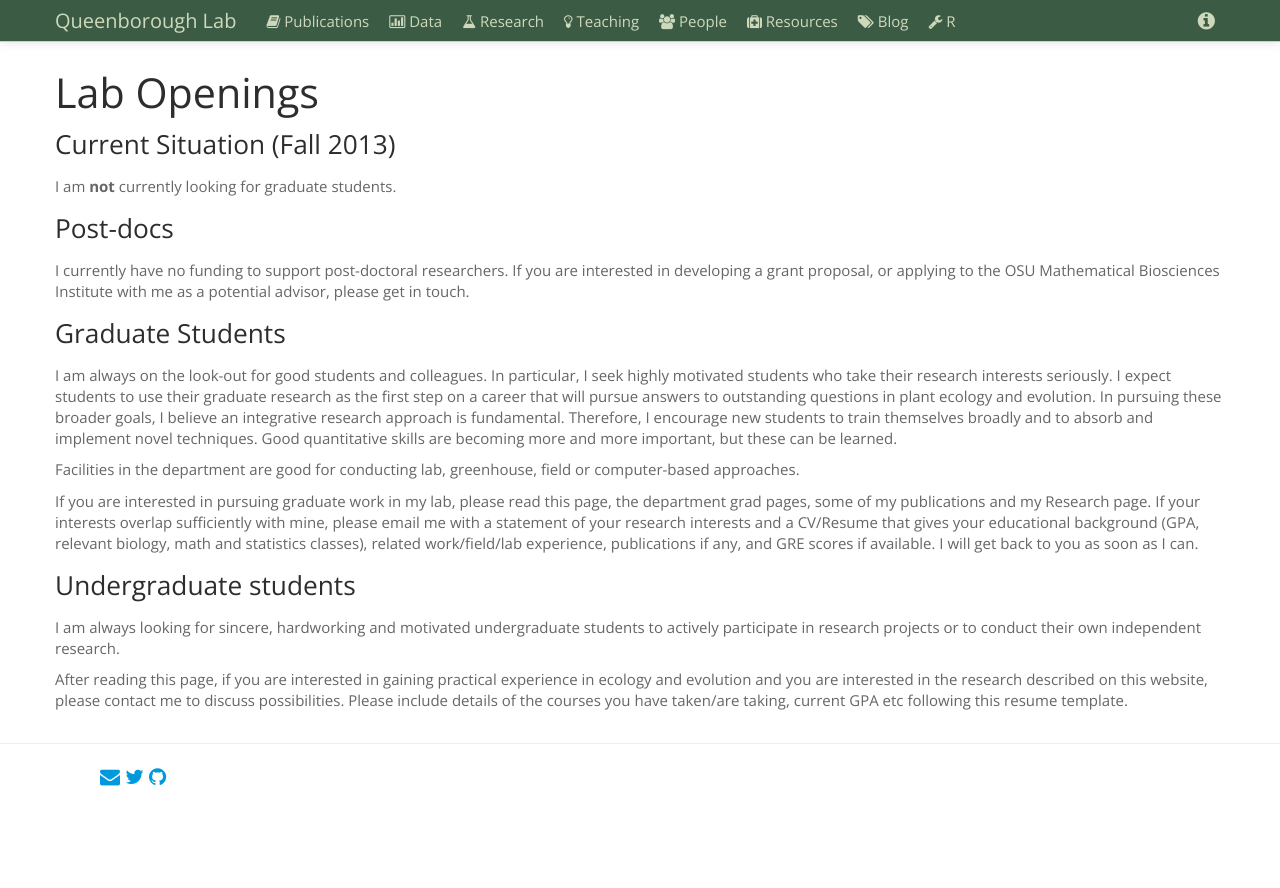
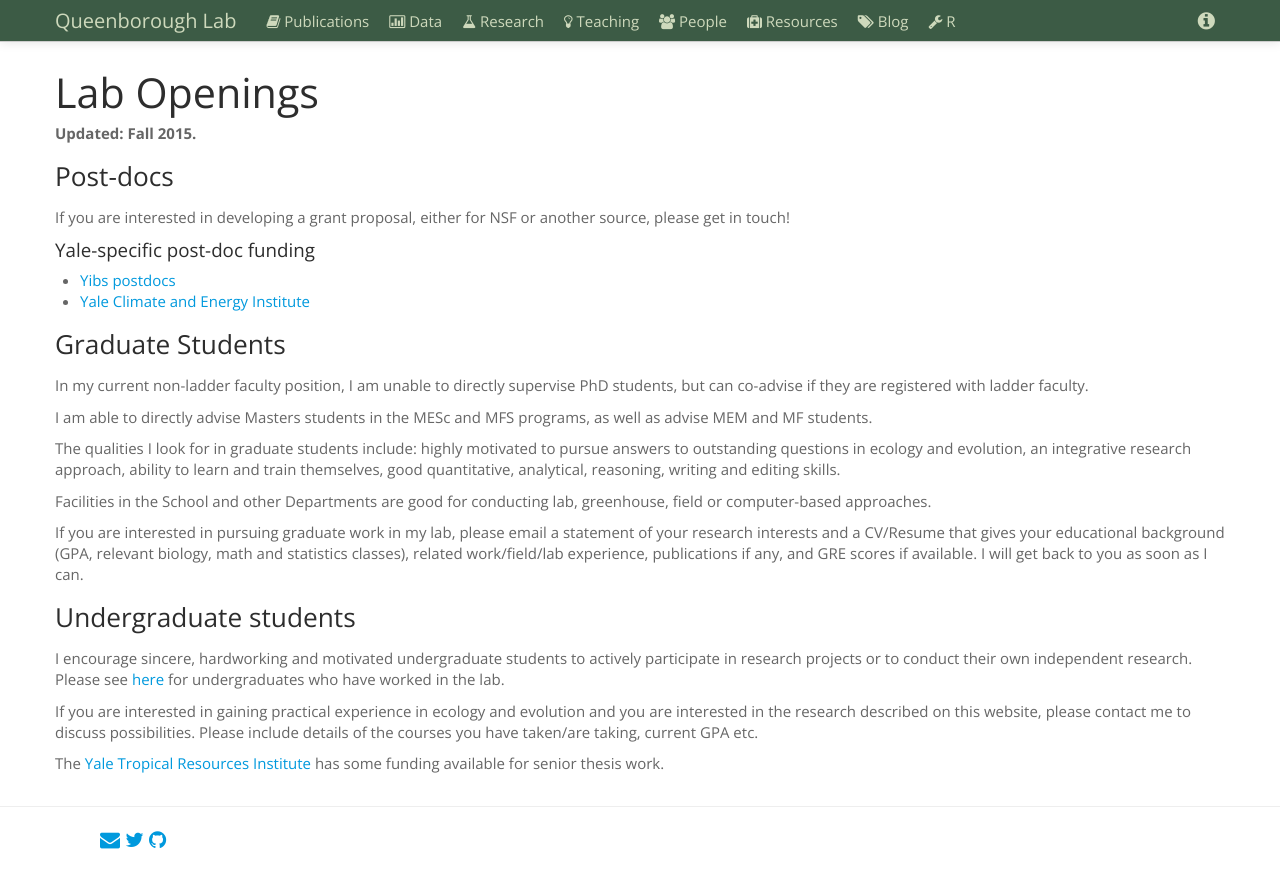
Before and after one commit to saq/saq.github.io, a Jekyll site: the page built from lab-openings.md, in a window 1280 px wide. Shown: the top 888 px of the page. Built offline with Jekyll 4.4.1, drawn with Linux system fonts in a browser that asks for light colours.

Commit message:
updated to Yale info

```diff
--- a/lab-openings.md
+++ b/lab-openings.md
@@ -6,24 +6,32 @@ title: Lab Openings
 
 # Lab Openings
 
-### Current Situation (Fall 2013)
-
-I am **not** currently looking for graduate students.
-
+**Updated: Fall 2015.**
 
 ### Post-docs
-I currently have no funding to support post-doctoral researchers. If you are interested in developing a grant proposal, or applying to the OSU Mathematical Biosciences Institute with me as a potential advisor, please get in touch.
+If you are interested in developing a grant proposal, either for NSF or another source, please get in touch!
+
+#### Yale-specific post-doc funding
+
+ - [Yibs postdocs](http://yibs.yale.edu/scholar-programs/donnelley-and-yibs-postdoctoral-environmental-fellows/gaylord-donnelley)
+ - [Yale Climate and Energy Institute](http://climate.yale.edu/grants-fellowships/postdoctoral-fellowships)
 
 
 ### Graduate Students
-I am always on the look-out for good students and colleagues. In particular, I seek highly motivated students who take their research interests seriously. I expect students to use their graduate research as the first step on a career that will pursue answers to outstanding questions in plant ecology and evolution. In pursuing these broader goals, I believe an integrative research approach is fundamental. Therefore, I encourage new students to train themselves broadly and to absorb and implement novel techniques. Good quantitative skills are becoming more and more important, but these can be learned.
+In my current non-ladder faculty position, I am unable to directly supervise PhD students, but can co-advise if they are registered with ladder faculty.
 
-Facilities in the department are good for conducting lab, greenhouse, field or computer-based approaches.
+I am able to directly advise Masters students in the MESc and MFS programs, as well as advise MEM and MF students.
 
-If you are interested in pursuing graduate work in my lab, please read this page, the department grad pages, some of my publications and my Research page. If your interests overlap sufficiently with mine, please email me with a statement of your research interests and a CV/Resume that gives your educational background (GPA, relevant biology, math and statistics classes), related work/field/lab experience, publications if any, and GRE scores if available. I will get back to you as soon as I can.
+The qualities I look for in graduate students include: highly motivated to pursue answers to outstanding questions in ecology and evolution, an integrative research approach, ability to learn and train themselves, good quantitative, analytical, reasoning, writing and editing skills.
+
+Facilities in the School and other Departments are good for conducting lab, greenhouse, field or computer-based approaches.
+
+If you are interested in pursuing graduate work in my lab, please email a statement of your research interests and a CV/Resume that gives your educational background (GPA, relevant biology, math and statistics classes), related work/field/lab experience, publications if any, and GRE scores if available. I will get back to you as soon as I can.
 
 
 ### Undergraduate students
-I am always looking for sincere, hardworking and motivated undergraduate students to actively participate in research projects or to conduct their own independent research.
+I encourage sincere, hardworking and motivated undergraduate students to actively participate in research projects or to conduct their own independent research. Please see [here](http://www.simonqueenborough.com/people.html) for undergraduates who have worked in the lab.
 
-After reading this page, if you are interested in gaining practical experience in ecology and evolution and you are interested in the research described on this website, please contact me to discuss possibilities. Please include details of the courses you have taken/are taking, current GPA etc following this resume template.
+If you are interested in gaining practical experience in ecology and evolution and you are interested in the research described on this website, please contact me to discuss possibilities. Please include details of the courses you have taken/are taking, current GPA etc.
+
+The [Yale Tropical Resources Institute](http://environment.yale.edu/tri/fellowships/) has some funding available for senior thesis work.
```
